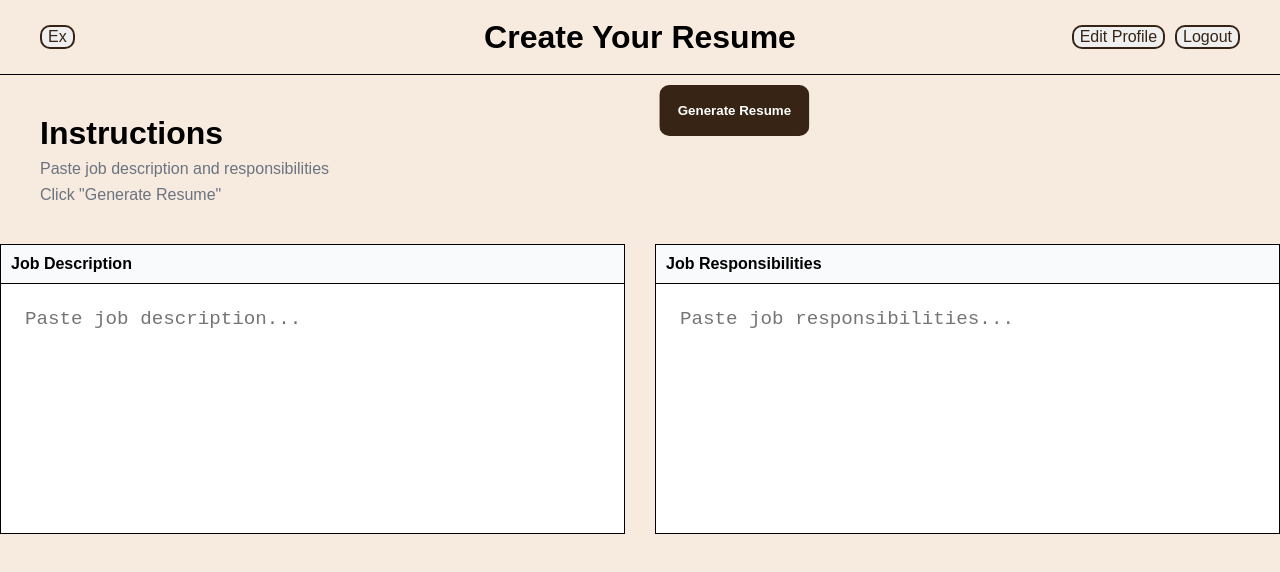
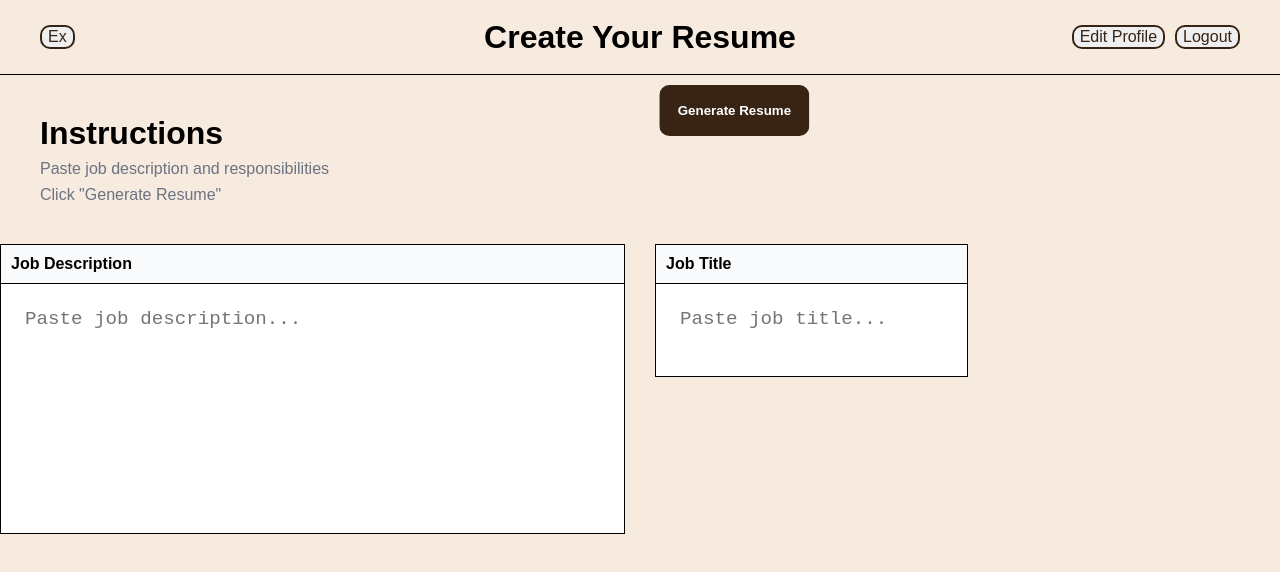
Before and after one commit to AdamPostMontjoie/Resumefy, a React app in the folder frontend/: page /resumegeneration in a window 1280 px wide. Shown: the top 572 px of the page. Built offline with nearby package versions, Linux system fonts and the light colour scheme; no server answers; sample sign-in values are in the browser's storage; the HTML template or start-up script is replaced by a standard one.

Commit message:
made job responsabilties into job title, made box smaller and max input of 40 characters. job title value/varible is still jobResp.

```diff
--- a/frontend/src/routes/ResumeGeneration/ResumeGenerationPage.jsx
+++ b/frontend/src/routes/ResumeGeneration/ResumeGenerationPage.jsx
@@ -185,17 +185,19 @@ function ResumeGenerationPage() {
               border: "1px solid #000000ff",
               backgroundColor: "#f9fafb",
               fontWeight: "600",
+              width: "46.5%"
             }}
           >
-            Job Responsibilities
+            Job Title
           </div>
           <textarea
             value={jobResp}
             onChange={(e) => setJobResp(e.target.value)}
-            placeholder="Paste job responsibilities..."
+            maxLength="40"
+            placeholder="Paste job title..."
             style={{
-              width: "100%",
-              minHeight: "250px",
+              width: "50%",
+              minHeight: "30px",
               padding: "24px",
               backgroundColor: "white",
               border: "1px solid #000000ff",
```
